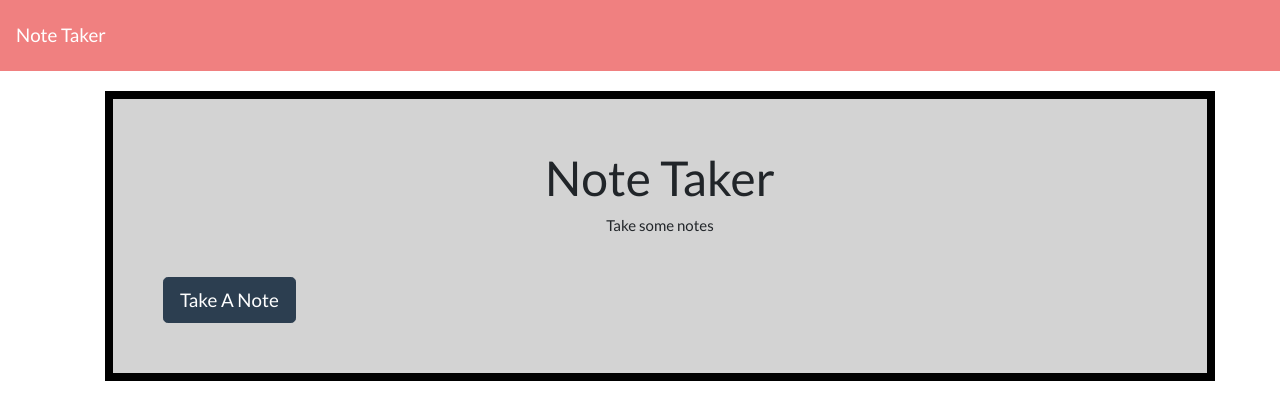
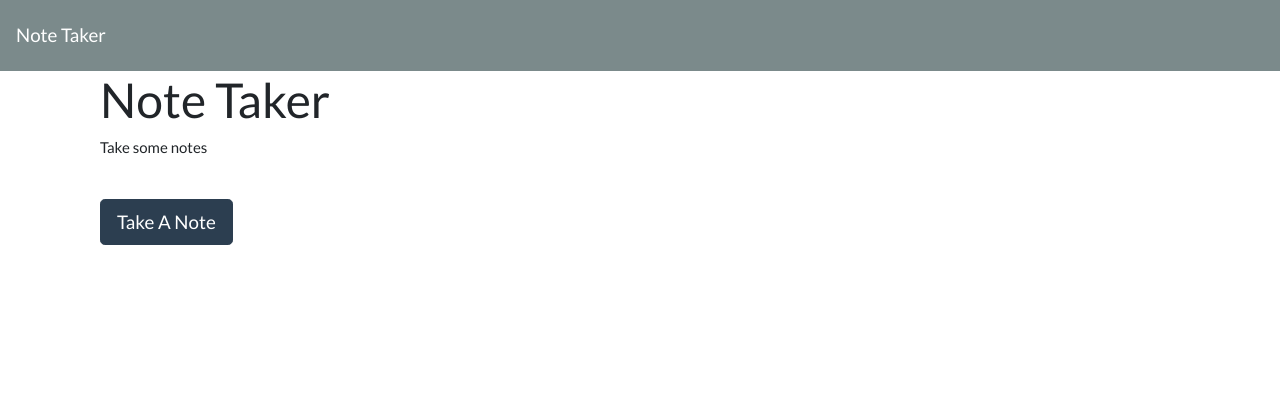
Before and after one commit to Keegawho198/Note-Taker, a plain HTML site: page public/index.html in a window 1280 px wide. Drawn offline with nearby package versions, Linux system fonts and the light colour scheme.

Commit message:
Connot use css file, using just the bootstrap css styles

```diff
--- a/public/index.html
+++ b/public/index.html
@@ -6,12 +6,13 @@
   <meta name="viewport" content="width=device-width, initial-scale=1.0">
   <meta http-equiv="X-UA-Compatible" content="ie=edge">
   <title>Note Taker</title>
-  <link rel="stylesheet" href="assets/css/style.css">
+  <!-- <link rel="stylesheet" href="assets/css/style.css"> -->
   <link rel="stylesheet" href="https://cdnjs.cloudflare.com/ajax/libs/bootswatch/4.1.3/flatly/bootstrap.min.css" />
 </head>
 
 <body>
-  <nav class="navbar navbar-default">
+  <nav class="navbar navbar-dark bg-dark">
+    <!-- navbar navbar-dark bg-dark -->
     <a class="navbar-brand" href="/">Note Taker</a>
   </nav>
 
```
